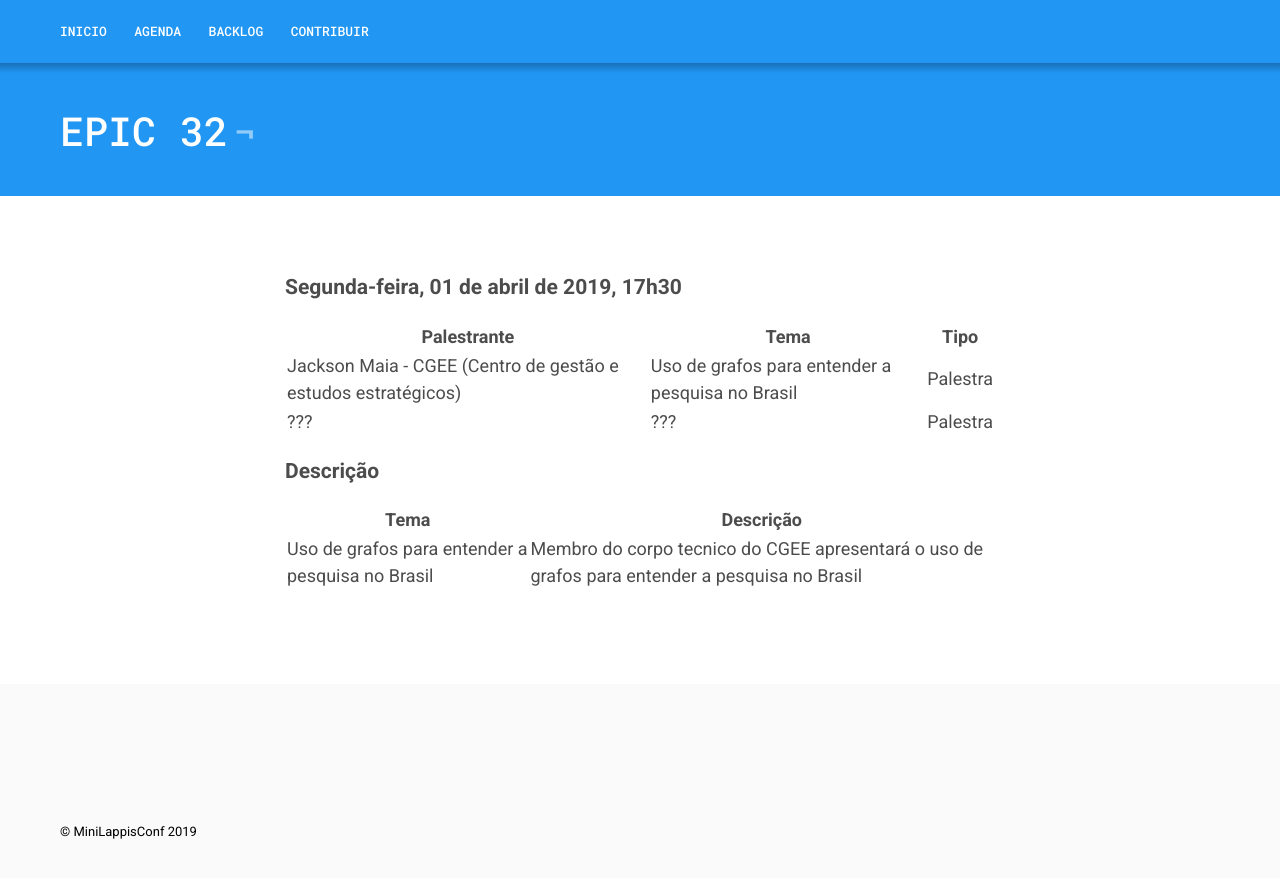
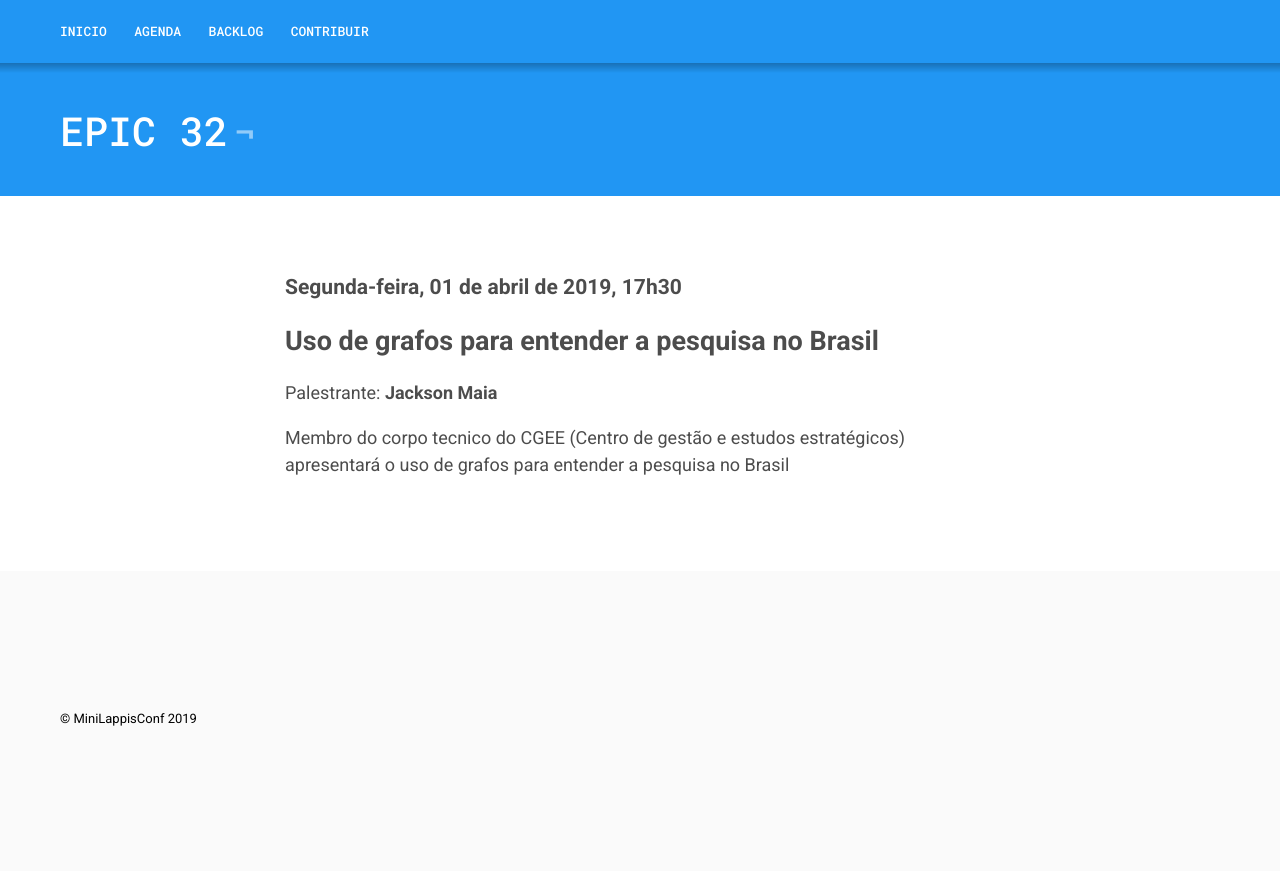
Before and after one commit to lappis-unb/MiniLappisConf, a Jekyll site: the page built from _posts/2019-03-24-epic32-draft.md, in a window 1280 px wide and 984 px high. Shown: the top 878 px of the window. Built offline with Jekyll 4.4.1, drawn with Linux system fonts in a browser that asks for light colours.

Commit message:
Update epic 32 and 33
Signed-off-by: Arthur Diniz <arthurbdiniz@gmail.com>

```diff
--- a/_posts/2019-03-24-epic32-draft.md
+++ b/_posts/2019-03-24-epic32-draft.md
@@ -9,13 +9,7 @@ tags:
 
 ### Segunda-feira, 01 de abril de 2019, 17h30
 
-| Palestrante     | Tema                                            | Tipo     |
-| --------------- | ----------------------------------------------- | -------- |
-| Jackson Maia - CGEE (Centro de gestão e estudos estratégicos)  | Uso de grafos para entender a pesquisa no Brasil   | Palestra |
-| ???             | ???                                             | Palestra |
+## Uso de grafos para entender a pesquisa no Brasil
+Palestrante: **Jackson Maia**
 
-### Descrição
-
-| Tema                                           | Descrição                                       |
-| ---------------------------------------------- | ----------------------------------------------- |
-| Uso de grafos para entender a pesquisa no Brasil | Membro do corpo tecnico do CGEE apresentará o uso de grafos para entender a pesquisa no Brasil |
+Membro do corpo tecnico do CGEE (Centro de gestão e estudos estratégicos) apresentará o uso de grafos para entender a pesquisa no Brasil
```
Also changed, not shown: _posts/2019-03-23-epic33-draft.md (+4 -5 lines).
